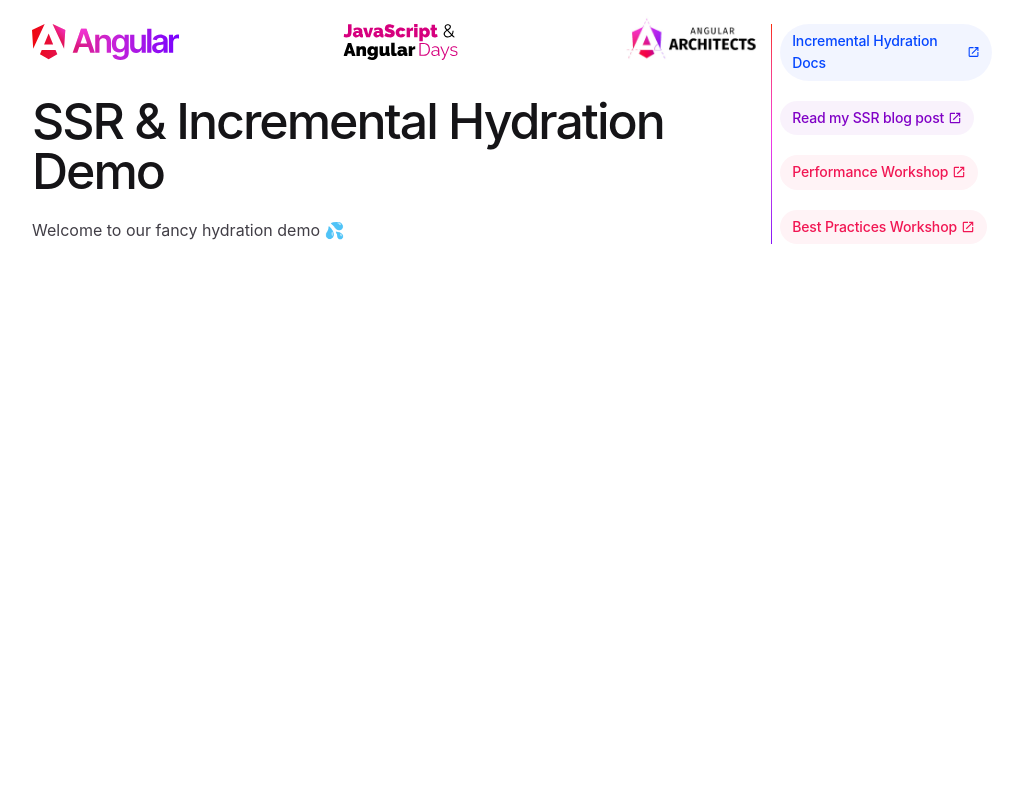
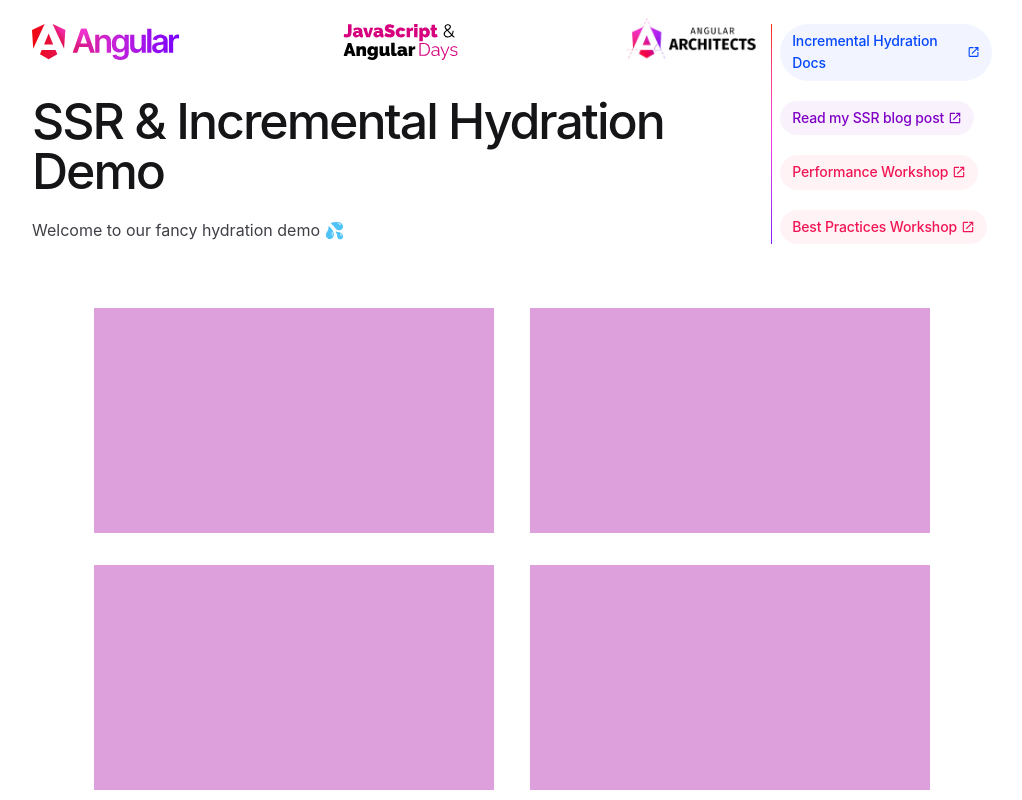
Before and after one commit to L-X-T/ssr-ih-ng19-days, an Angular app: page / in a window 1280 px wide. Shown: the whole page, without its empty margins (128-1150 px from the left). Built offline with nearby package versions, Linux system fonts and the light colour scheme.

Commit message:
add demo grid

```diff
--- a/src/app/app.routes.ts
+++ b/src/app/app.routes.ts
@@ -1,3 +1,10 @@
 import { Routes } from '@angular/router';
+import { DemoComponent } from './demo/demo.component';
 
-export const routes: Routes = [];
+export const routes: Routes = [
+  {
+    path: '',
+    component: DemoComponent,
+    // loadComponent: () => import('./demo/demo.component'),
+  },
+];
--- /dev/null
+++ b/src/app/demo/demo.component.html
@@ -0,0 +1,6 @@
+<div class="container">
+  <div class="item"></div>
+  <div class="item"></div>
+  <div class="item"></div>
+  <div class="item"></div>
+</div>
--- /dev/null
+++ b/src/app/demo/demo.component.scss
@@ -0,0 +1,24 @@
+.container {
+  display: grid;
+  grid-template-columns: 1fr 1fr;
+  grid-template-rows: 1fr 1fr;
+
+  row-gap: 2rem;
+  column-gap: 1.5rem;
+  max-width: calc(800px + 3rem);
+  margin: 0 auto;
+
+  justify-items: center;
+  align-items: center;
+}
+
+.item {
+  width: 400px;
+  height: 225px;
+  background-color: plum;
+
+  margin: auto;
+  font-size: 2rem;
+  line-height: 225px;
+  text-align: center;
+}
```
Also changed, not shown: src/app/demo/demo.component.ts (added, +11 -0 lines), 1 other file (tests, documents, lock files or other folders).
